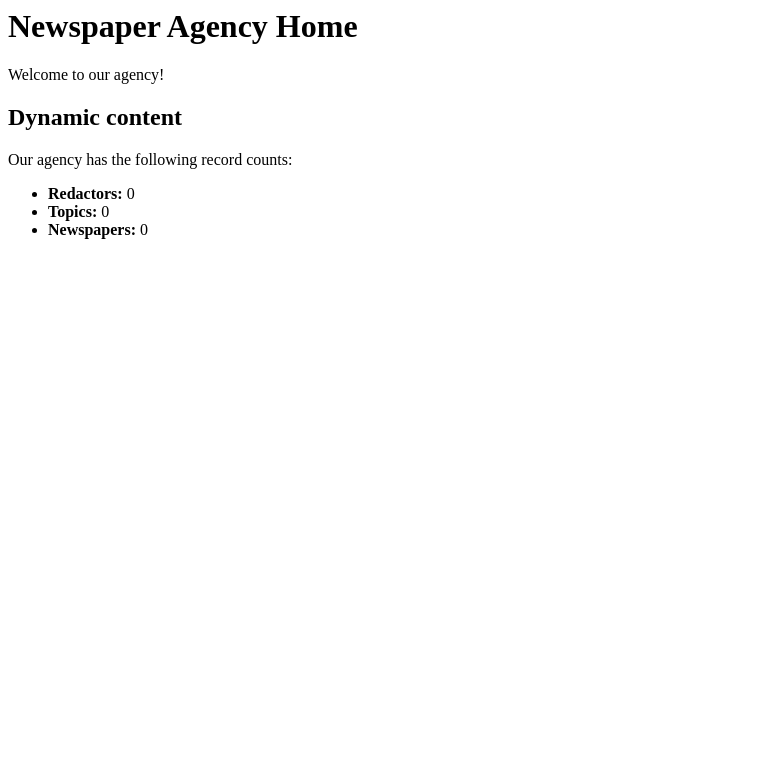
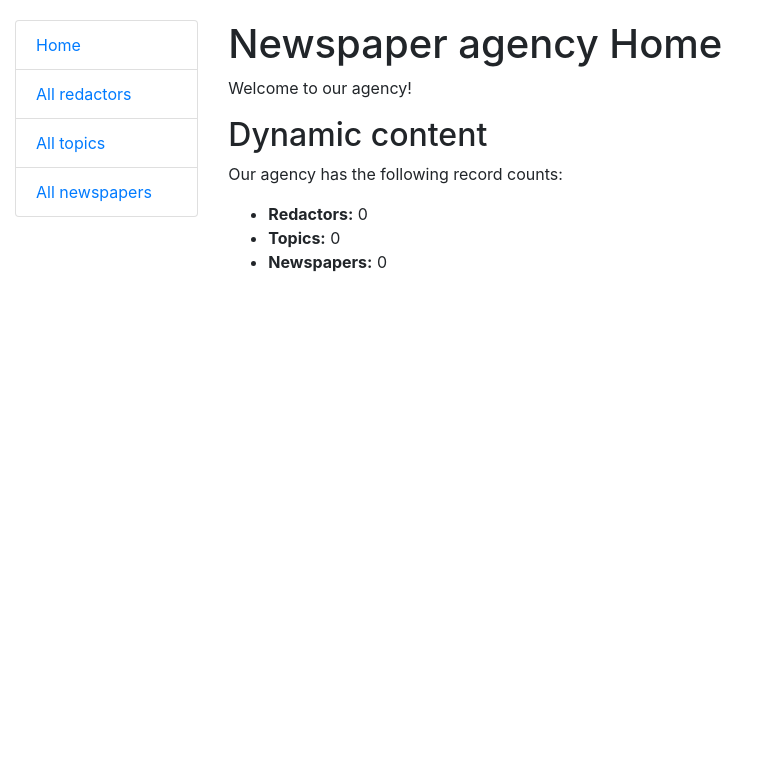
Before and after one commit to KravchenkoSerhiii/newspaper-agency, a Django app: page /newspaper/ in a window 1280 px wide. Shown: the top 783 px of the page, without its empty margins (0-776 px from the left). Run offline with Django 5.2, Linux system fonts and the light colour scheme; data that the repository does not hold is empty.

Commit message:
Create sidebar and styles.css

```diff
--- a/newspaper_agency/settings.py
+++ b/newspaper_agency/settings.py
@@ -119,6 +119,10 @@ USE_TZ = True
 
 STATIC_URL = "static/"
 
+STATICFILES_DIRS = (BASE_DIR / "static",)
+
+STATIC_ROOT = BASE_DIR / "staticfiles"
+
 # Default primary key field type
 # https://docs.djangoproject.com/en/5.0/ref/settings/#default-auto-field
 
--- /dev/null
+++ b/static/css/styles.css
@@ -0,0 +1,8 @@
+body {
+    margin-top: 20px;
+}
+
+.link-to-page {
+    float: right;
+    margin: 0 2px 0 2px;
+}
--- /dev/null
+++ b/templates/base.html
@@ -0,0 +1,40 @@
+<!DOCTYPE html>
+<html lang="en">
+
+<head>
+    {% block title %}<title>Newspaper agency</title>{% endblock %}
+    <meta charset="utf-8">
+    <meta name="viewport" content="width=device-width, initial-scale=1">
+    <link rel="stylesheet"
+          href="https://cdn.jsdelivr.net/npm/bootstrap@4.5.3/dist/css/bootstrap.min.css"
+          integrity="sha384-TX8t27EcRE3e/ihU7zmQxVncDAy5uIKz4rEkgIXeMed4M0jlfIDPvg6uqKI2xXr2"
+          crossorigin="anonymous">
+    <!-- Add additional CSS in static file -->
+    {% load static %}
+    <link rel="stylesheet" href="{% static 'css/styles.css' %}">
+</head>
+
+<body>
+<div class="container-fluid">
+    <div class="row">
+        <div class="col-sm-2">
+
+            {% block sidebar %}
+                {% include "includes/sidebar.html" %}
+            {% endblock %}
+
+        </div>
+        <div class="col-sm-10 ">
+
+            {% block content %}{% endblock %}
+{##}
+{#            {% block pagination %}#}
+{#                {% include "includes/pagination.html" %}#}
+{#            {% endblock %}#}
+
+        </div>
+    </div>
+</div>
+</body>
+
+</html>
--- /dev/null
+++ b/templates/includes/sidebar.html
@@ -0,0 +1,6 @@
+<ul class="sidebar-nav list-group">
+  <li class="list-group-item"><a href="{% url 'newspaper:index' %}">Home</a></li>
+  <li class="list-group-item"><a href="#">All redactors</a></li>
+  <li class="list-group-item"><a href="#">All topics</a></li>
+  <li class="list-group-item"><a href="#">All newspapers</a></li>
+</ul>
--- a/templates/newspaper/index.html
+++ b/templates/newspaper/index.html
@@ -1,4 +1,7 @@
- <h1>Newspaper Agency Home</h1>
+{% extends "base.html" %}
+
+{% block content %}
+    <h1>Newspaper agency Home</h1>
     <p>Welcome to our agency!</p>
     <h2>Dynamic content</h2>
     <p>Our agency has the following record counts:</p>
@@ -7,3 +10,4 @@
         <li><strong>Topics:</strong> {{ num_topics }}</li>
         <li><strong>Newspapers:</strong> {{ num_newspapers }}</li>
     </ul>
+{% endblock %}
```
Lines whose indentation alone changed are shown as unchanged.
